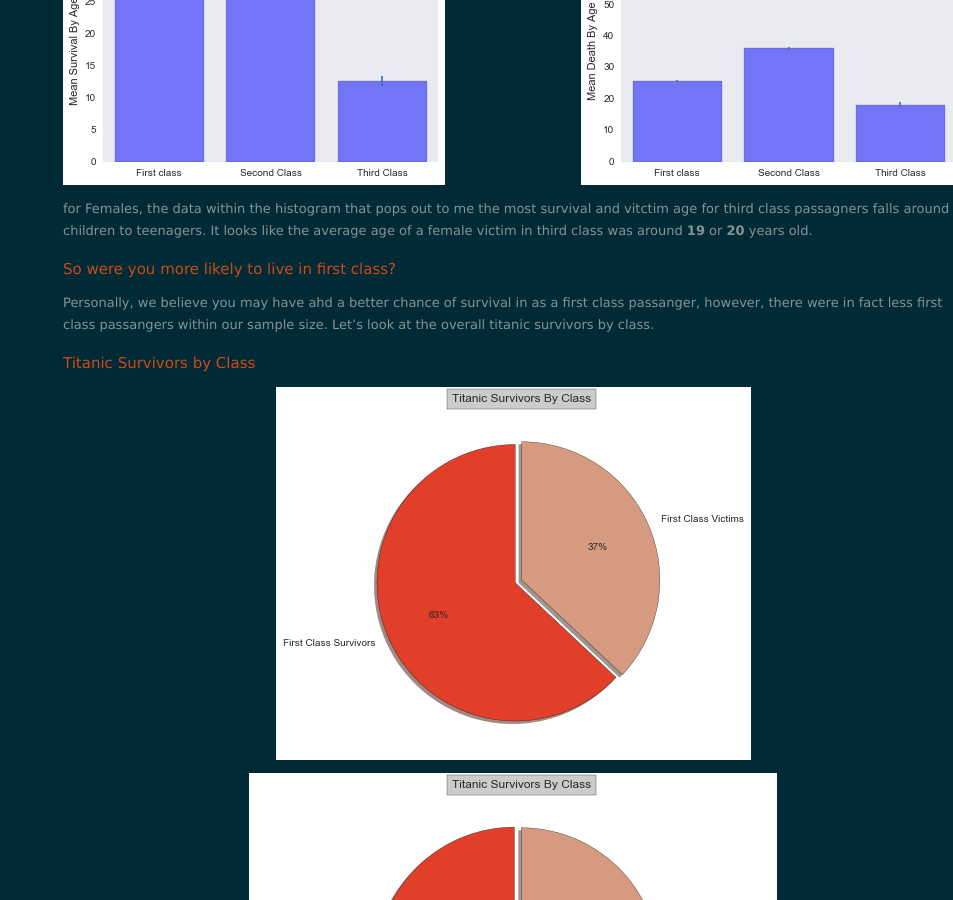
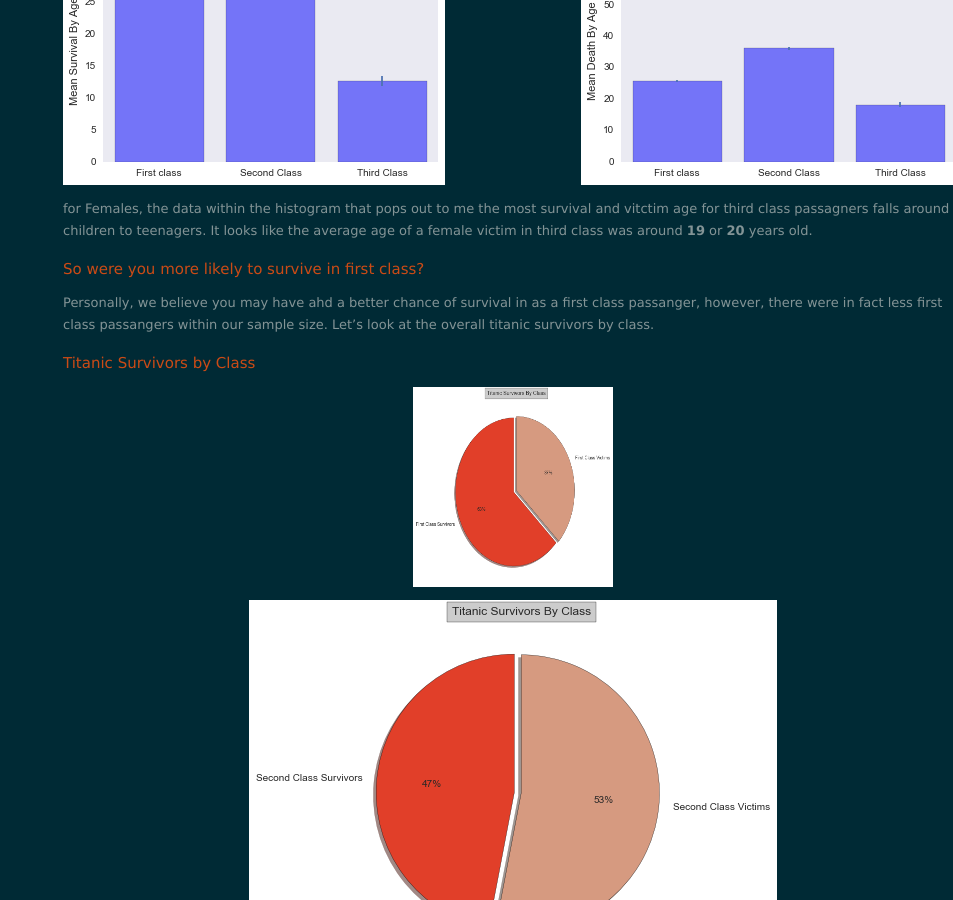
Before and after one commit to krismanaya/krismanaya.github.io, a Jekyll site: the page built from _posts/2013-06-05-welcome-to-jekyll.markdown, in a window 1280 px wide and 900 px high, scrolled down 2433 px. Shown: the whole window, without its empty margins (327-1280 px from the left). Built offline with Jekyll 4.4.1, drawn with Linux system fonts in a browser that asks for light colours; nearby versions of some CDN libraries.

Commit message:
test size

```diff
--- a/_posts/2013-06-05-welcome-to-jekyll.markdown
+++ b/_posts/2013-06-05-welcome-to-jekyll.markdown
@@ -60,11 +60,11 @@ For survival of first class passnagers the average was around **30** while for s
 for Females, the data within the histogram that pops out to me the most survival and vitctim age for third class passagners falls around children to teenagers. It looks like the average age of a female victim in third class was around **19** or **20** years old.
 
 
-## So were you more likely to live in first class?
+## So were you more likely to survive in first class?
 Personally, we believe you may have ahd a better chance of survival in as a first class passanger, however, there were in fact less first class passangers within our sample size. Let's look at the overall titanic survivors by class.
 
 ## Titanic Survivors by Class
 
-<img src="/images/PIEFC.png" class="center"/>
+<img src="/images/PIEFC.png" width="200" height="200" class="center"/>
 <img src="/images/PIESC.png" class="center"/>
 <img src="/images/PIETC.png" class="center"/>
```
